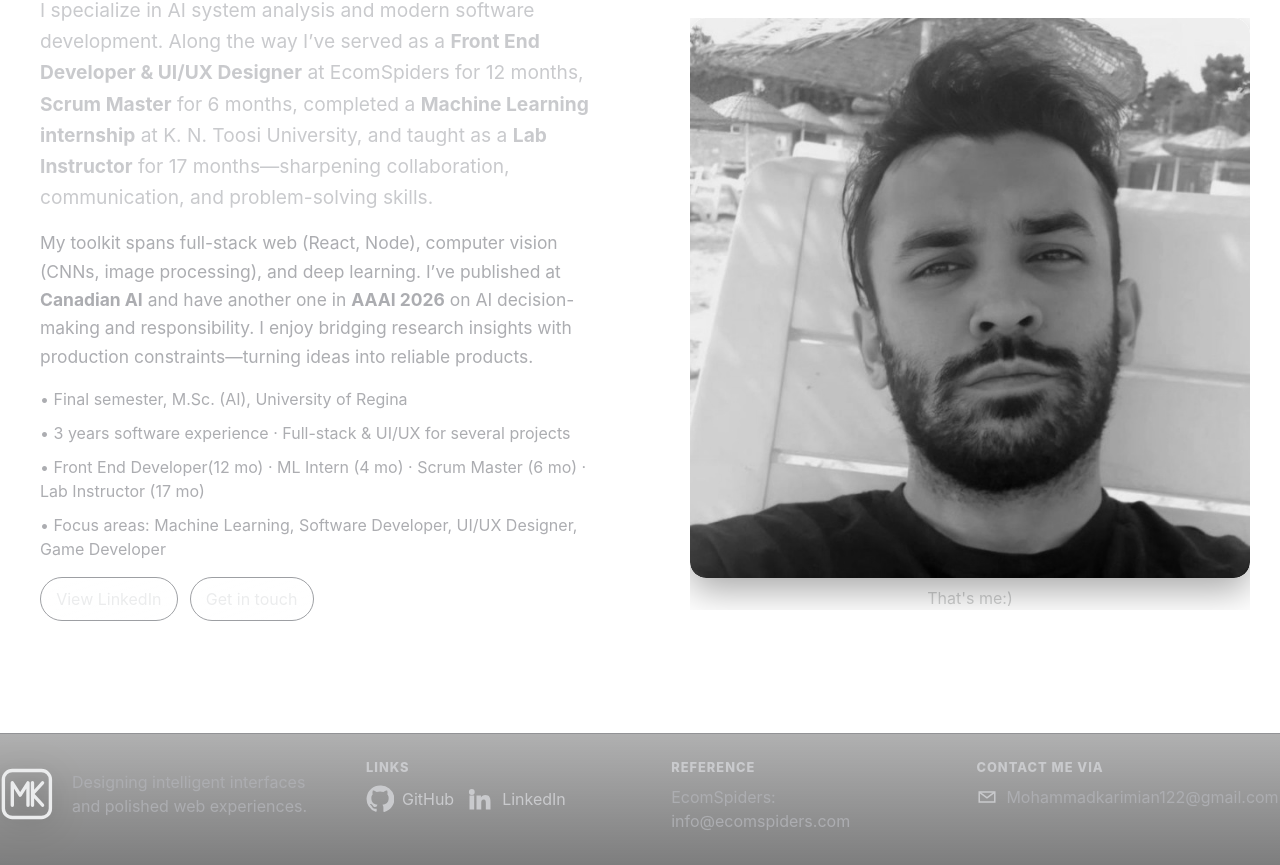
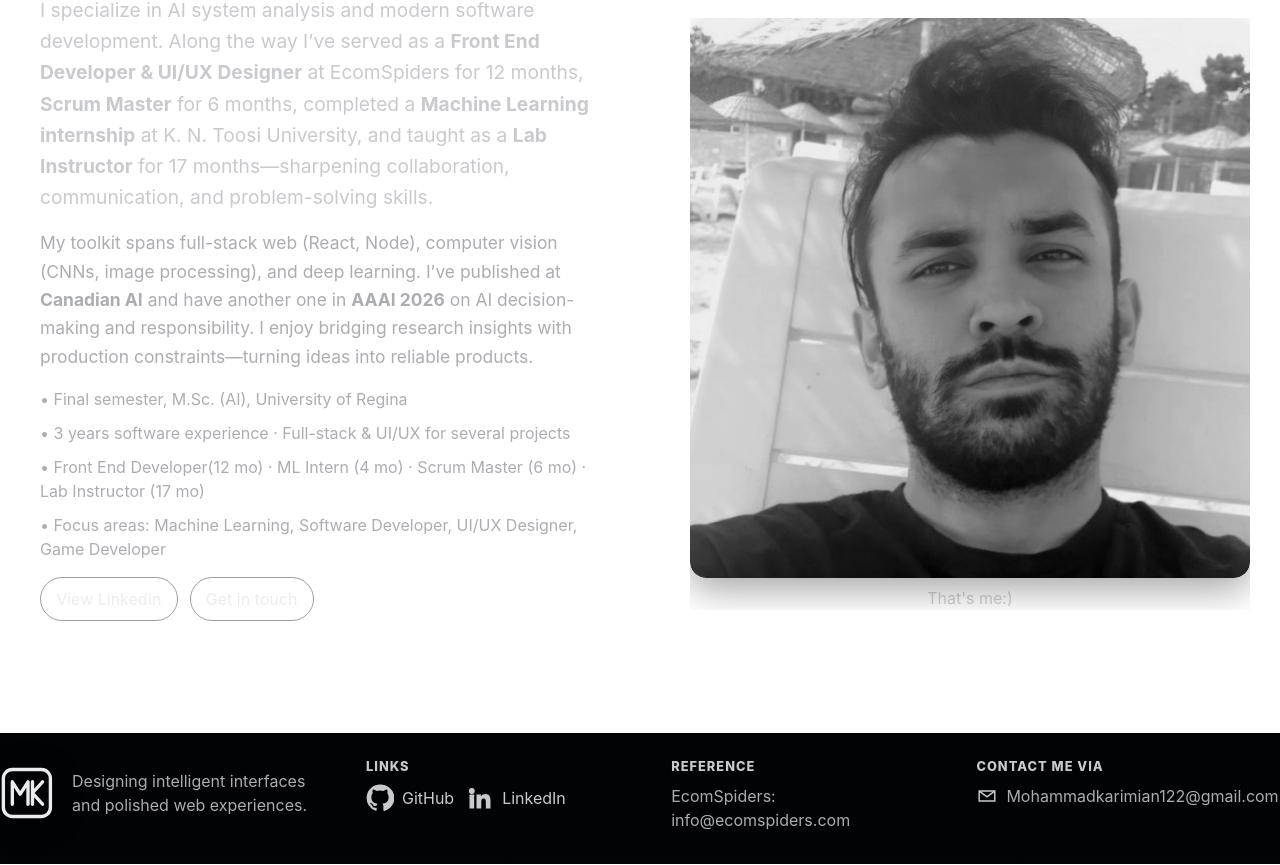
Before and after one commit to mohammadhosseinkarimian/website, a React (Create React App) app: page / in a window 1280 px wide. Shown: the part 5069-5934 px from the top of the page. Built offline with nearby package versions, Linux system fonts and the light colour scheme.

Commit message:
Bg footer

```diff
--- a/src/home.css
+++ b/src/home.css
@@ -637,7 +637,6 @@ html::-webkit-scrollbar-corner  { background: var(--scroll-corner); }
 
 canvas { image-rendering: auto; }
 .site-footer{
-  border-top: 1px solid color-mix(in srgb, var(--border) 65%, transparent);
   padding-block: clamp(1rem, 3vw, 2rem);
 }
 
@@ -671,29 +670,29 @@ canvas { image-rendering: auto; }
 }
 
 
-/* Android Chrome fast-scroll white flash fix for the footer */
+
+/* Final stable footer */
 .site-footer{
-  /* 1) make it non-transparent (keeps your look but removes “white flash”) */
+  position: relative;
   background: linear-gradient(
     to top,
-    color-mix(in srgb, var(--c-primary) 4%, #0000007d 96%) 0%,
-    color-mix(in srgb, var(--c-primary) 4%, #00000048 96%) 100%
+    color-mix(in srgb, black 78%, var(--c-primary) 24%) 0%,
+    color-mix(in srgb, black 82%, var(--c-primary) 20%) 100%
   );
-
-  /* 2) avoid backdrop artifacts */
   -webkit-backdrop-filter: none;
   backdrop-filter: none;
-
-  /* 3) force a stable compositing layer during momentum scroll */
   transform: translateZ(0);
   will-change: transform;
   contain: paint;
-  isolation: isolate; /* prevents blend/overlay from affecting ancestors */
+  isolation: isolate;
+  backface-visibility: hidden;
 }
 
-/* If you have a separate .footer-grid with a transparent bg, keep it transparent */
-.footer-grid{ background: transparent; }
-
+/* Keep this later one (layer hint), it doesn’t fight layout */
+.footer-grid{
+  background: transparent;
+  backface-visibility: hidden;
+}
 
 .brand-icon{
   width: 48px; height: 48px;
```
